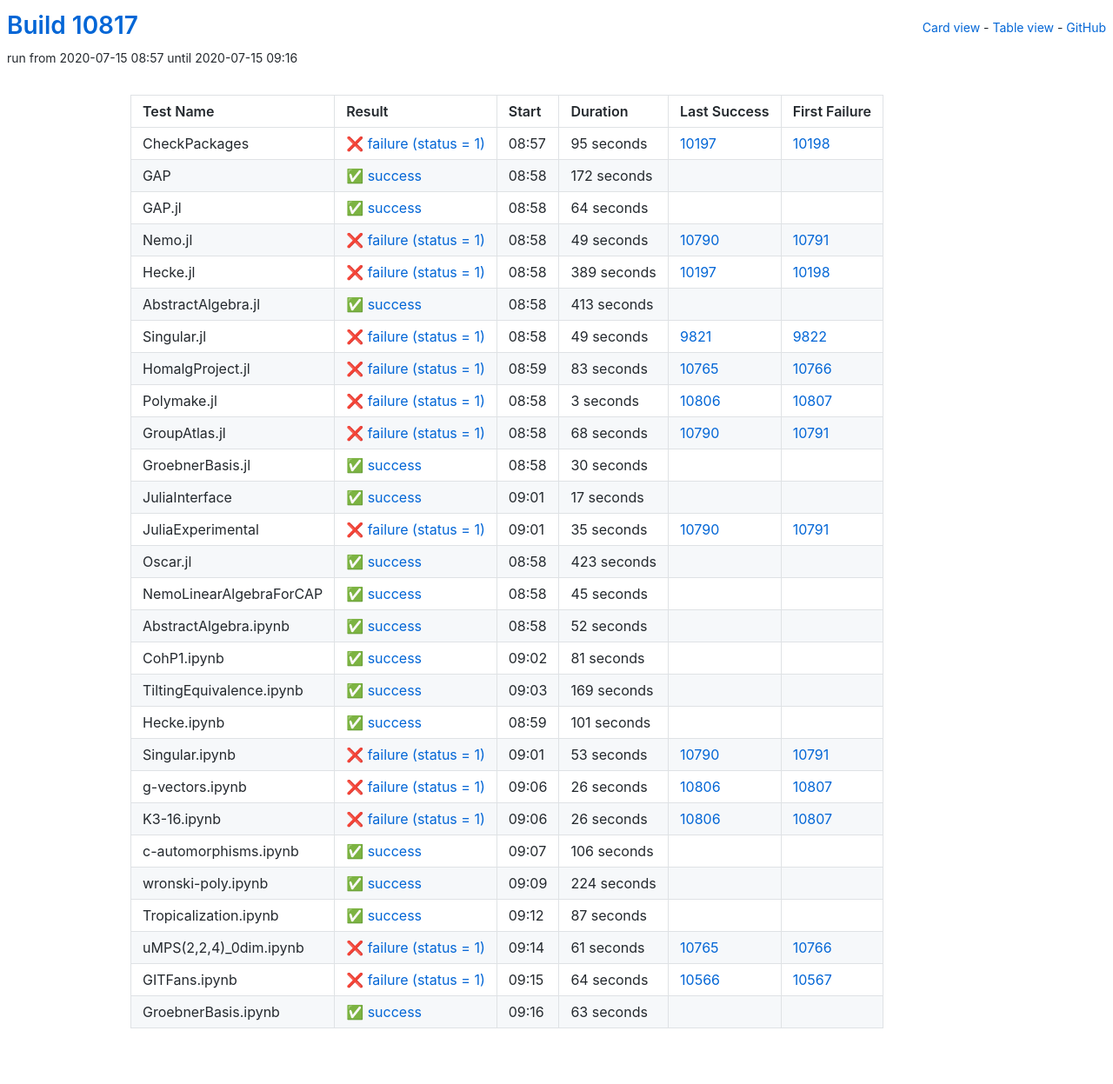
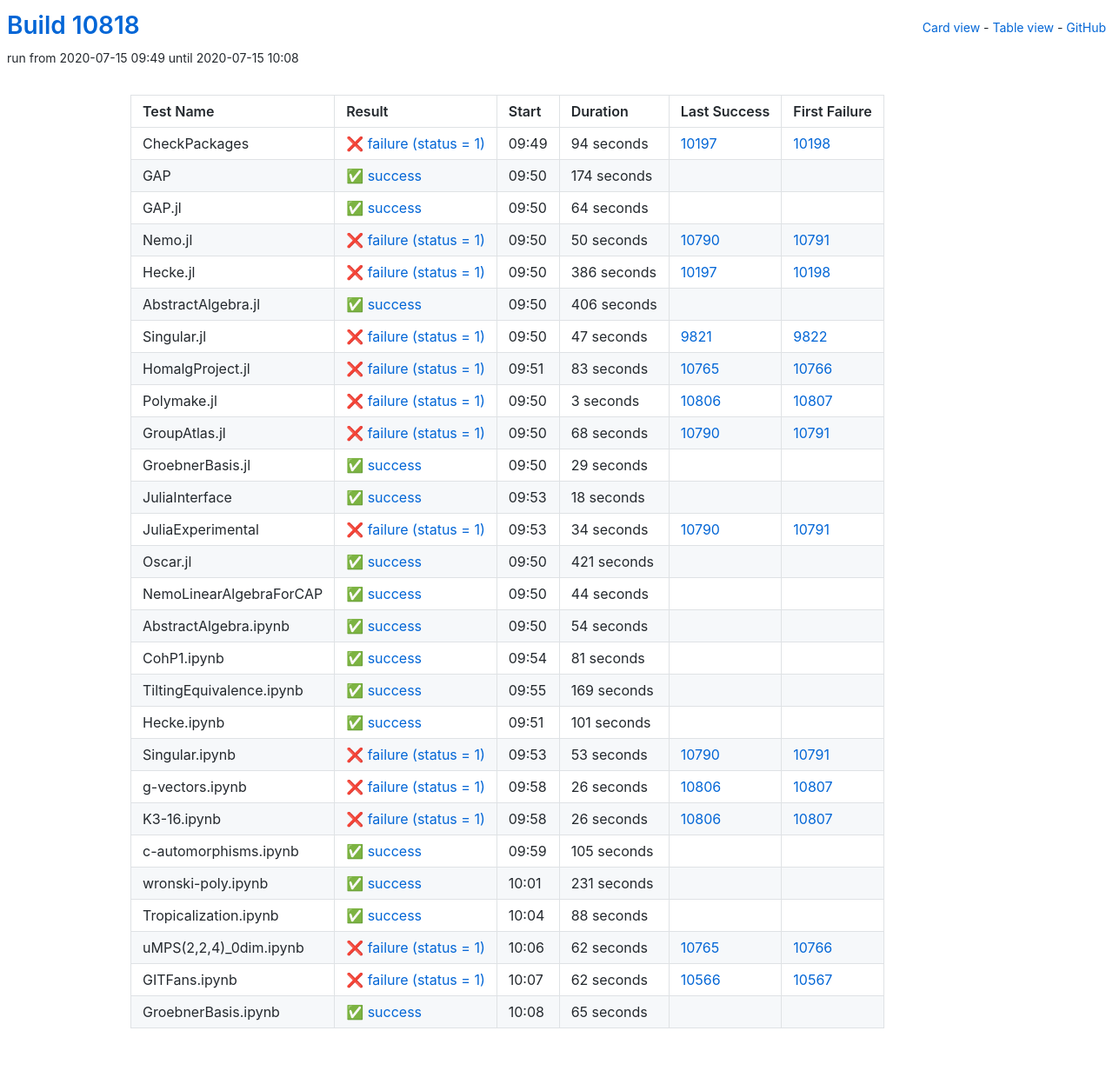
Before and after one commit to oscar-system/oscar-ci-status, a Jekyll site: the page built from table.html, in a window 1280 px wide. Shown: the whole page at 87% size. Built offline with Jekyll 4.4.1, drawn with Linux system fonts in a browser that asks for light colours.

Commit message:
Build #10818

```diff
--- a/_data/ci.yml
+++ b/_data/ci.yml
@@ -1,6 +1,6 @@
 ---
-build: 10817
-build_url: https://oscarci.mathematik.uni-kl.de/job/oscar/10817/
+build: 10818
+build_url: https://oscarci.mathematik.uni-kl.de/job/oscar/10818/
 job: oscar
 organization: oscar-system
 repo: oscar-ci-status
@@ -8,32 +8,32 @@
 tests:
 - name: CheckPackages
   id: checkpackages
-  log: https://oscarci.mathematik.uni-kl.de/job/oscar/10817/artifact/logs/build-10817/CheckPackages.log
-  start: 2020-07-15 08:57
+  log: https://oscarci.mathematik.uni-kl.de/job/oscar/10818/artifact/logs/build-10818/CheckPackages.log
+  start: 2020-07-15 09:49
   success: false
   exitcode: 1
   status: failure
-  duration: 95
+  duration: 94
   last_success: 10197
   last_success_url: https://oscarci.mathematik.uni-kl.de/job/oscar/10197/
   first_failure: 10198
   first_failure_url: https://oscarci.mathematik.uni-kl.de/job/oscar/10198/
 - name: GAP
   id: gap
-  log: https://oscarci.mathematik.uni-kl.de/job/oscar/10817/artifact/logs/build-10817/GAP.log
-  start: 2020-07-15 08:58
+  log: https://oscarci.mathematik.uni-kl.de/job/oscar/10818/artifact/logs/build-10818/GAP.log
+  start: 2020-07-15 09:50
   success: true
   exitcode: 0
   status: success
-  duration: 172
+  duration: 174
   last_success: false
   last_success_url:
   first_failure: false
   first_failure_url:
 - name: GAP.jl
   id: gap-jl
-  log: https://oscarci.mathematik.uni-kl.de/job/oscar/10817/artifact/logs/build-10817/GAP.jl.log
-  start: 2020-07-15 08:58
+  log: https://oscarci.mathematik.uni-kl.de/job/oscar/10818/artifact/logs/build-10818/GAP.jl.log
+  start: 2020-07-15 09:50
   success: true
   exitcode: 0
   status: success
@@ -44,56 +44,56 @@
   first_failure_url:
 - name: Nemo.jl
   id: nemo-jl
-  log: https://oscarci.mathematik.uni-kl.de/job/oscar/10817/artifact/logs/build-10817/Nemo.jl.log
-  start: 2020-07-15 08:58
+  log: https://oscarci.mathematik.uni-kl.de/job/oscar/10818/artifact/logs/build-10818/Nemo.jl.log
+  start: 2020-07-15 09:50
   success: false
   exitcode: 1
   status: failure
-  duration: 49
+  duration: 50
   last_success: 10790
   last_success_url: https://oscarci.mathematik.uni-kl.de/job/oscar/10790/
   first_failure: 10791
   first_failure_url: https://oscarci.mathematik.uni-kl.de/job/oscar/10791/
 - name: Hecke.jl
   id: hecke-jl
-  log: https://oscarci.mathematik.uni-kl.de/job/oscar/10817/artifact/logs/build-10817/Hecke.jl.log
-  start: 2020-07-15 08:58
+  log: https://oscarci.mathematik.uni-kl.de/job/oscar/10818/artifact/logs/build-10818/Hecke.jl.log
+  start: 2020-07-15 09:50
   success: false
   exitcode: 1
   status: failure
-  duration: 389
+  duration: 386
   last_success: 10197
   last_success_url: https://oscarci.mathematik.uni-kl.de/job/oscar/10197/
   first_failure: 10198
   first_failure_url: https://oscarci.mathematik.uni-kl.de/job/oscar/10198/
 - name: AbstractAlgebra.jl
   id: abstractalgebra-jl
-  log: https://oscarci.mathematik.uni-kl.de/job/oscar/10817/artifact/logs/build-10817/AbstractAlgebra.jl.log
-  start: 2020-07-15 08:58
+  log: https://oscarci.mathematik.uni-kl.de/job/oscar/10818/artifact/logs/build-10818/AbstractAlgebra.jl.log
+  start: 2020-07-15 09:50
   success: true
   exitcode: 0
   status: success
-  duration: 413
+  duration: 406
   last_success: false
   last_success_url:
   first_failure: false
   first_failure_url:
 - name: Singular.jl
   id: singular-jl
-  log: https://oscarci.mathematik.uni-kl.de/job/oscar/10817/artifact/logs/build-10817/Singular.jl.log
-  start: 2020-07-15 08:58
+  log: https://oscarci.mathematik.uni-kl.de/job/oscar/10818/artifact/logs/build-10818/Singular.jl.log
+  start: 2020-07-15 09:50
   success: false
   exitcode: 1
   status: failure
-  duration: 49
+  duration: 47
   last_success: 9821
   last_success_url: https://oscarci.mathematik.uni-kl.de/job/oscar/9821/
   first_failure: 9822
   first_failure_url: https://oscarci.mathematik.uni-kl.de/job/oscar/9822/
 - name: HomalgProject.jl
   id: homalgproject-jl
-  log: https://oscarci.mathematik.uni-kl.de/job/oscar/10817/artifact/logs/build-10817/HomalgProject.jl.log
-  start: 2020-07-15 08:59
+  log: https://oscarci.mathematik.uni-kl.de/job/oscar/10818/artifact/logs/build-10818/HomalgProject.jl.log
+  start: 2020-07-15 09:51
   success: false
   exitcode: 1
   status: failure
@@ -104,8 +104,8 @@
   first_failure_url: https://oscarci.mathematik.uni-kl.de/job/oscar/10766/
 - name: Polymake.jl
   id: polymake-jl
-  log: https://oscarci.mathematik.uni-kl.de/job/oscar/10817/artifact/logs/build-10817/Polymake.jl.log
-  start: 2020-07-15 08:58
+  log: https://oscarci.mathematik.uni-kl.de/job/oscar/10818/artifact/logs/build-10818/Polymake.jl.log
+  start: 2020-07-15 09:50
   success: false
   exitcode: 1
   status: failure
@@ -116,8 +116,8 @@
   first_failure_url: https://oscarci.mathematik.uni-kl.de/job/oscar/10807/
 - name: GroupAtlas.jl
   id: groupatlas-jl
-  log: https://oscarci.mathematik.uni-kl.de/job/oscar/10817/artifact/logs/build-10817/GroupAtlas.jl.log
-  start: 2020-07-15 08:58
+  log: https://oscarci.mathematik.uni-kl.de/job/oscar/10818/artifact/logs/build-10818/GroupAtlas.jl.log
+  start: 2020-07-15 09:50
   success: false
   exitcode: 1
   status: failure
@@ -128,80 +128,80 @@
   first_failure_url: https://oscarci.mathematik.uni-kl.de/job/oscar/10791/
 - name: GroebnerBasis.jl
   id: groebnerbasis-jl
-  log: https://oscarci.mathematik.uni-kl.de/job/oscar/10817/artifact/logs/build-10817/GroebnerBasis.jl.log
-  start: 2020-07-15 08:58
+  log: https://oscarci.mathematik.uni-kl.de/job/oscar/10818/artifact/logs/build-10818/GroebnerBasis.jl.log
+  start: 2020-07-15 09:50
   success: true
   exitcode: 0
   status: success
-  duration: 30
+  duration: 29
   last_success: false
   last_success_url:
   first_failure: false
   first_failure_url:
 - name: JuliaInterface
   id: juliainterface
-  log: https://oscarci.mathematik.uni-kl.de/job/oscar/10817/artifact/logs/build-10817/JuliaInterface.log
-  start: 2020-07-15 09:01
+  log: https://oscarci.mathematik.uni-kl.de/job/oscar/10818/artifact/logs/build-10818/JuliaInterface.log
+  start: 2020-07-15 09:53
   success: true
   exitcode: 0
   status: success
-  duration: 17
+  duration: 18
   last_success: false
   last_success_url:
   first_failure: false
   first_failure_url:
 - name: JuliaExperimental
   id: juliaexperimental
-  log: https://oscarci.mathematik.uni-kl.de/job/oscar/10817/artifact/logs/build-10817/JuliaExperimental.log
-  start: 2020-07-15 09:01
+  log: https://oscarci.mathematik.uni-kl.de/job/oscar/10818/artifact/logs/build-10818/JuliaExperimental.log
+  start: 2020-07-15 09:53
   success: false
   exitcode: 1
   status: failure
-  duration: 35
+  duration: 34
   last_success: 10790
   last_success_url: https://oscarci.mathematik.uni-kl.de/job/oscar/10790/
   first_failure: 10791
   first_failure_url: https://oscarci.mathematik.uni-kl.de/job/oscar/10791/
 - name: Oscar.jl
   id: oscar-jl
-  log: https://oscarci.mathematik.uni-kl.de/job/oscar/10817/artifact/logs/build-10817/Oscar.jl.log
-  start: 2020-07-15 08:58
+  log: https://oscarci.mathematik.uni-kl.de/job/oscar/10818/artifact/logs/build-10818/Oscar.jl.log
+  start: 2020-07-15 09:50
   success: true
   exitcode: 0
   status: success
-  duration: 423
+  duration: 421
   last_success: false
   last_success_url:
   first_failure: false
   first_failure_url:
 - name: NemoLinearAlgebraForCAP
   id: nemolinearalgebraforcap
-  log: https://oscarci.mathematik.uni-kl.de/job/oscar/10817/artifact/logs/build-10817/NemoLinearAlgebraForCAP.log
-  start: 2020-07-15 08:58
+  log: https://oscarci.mathematik.uni-kl.de/job/oscar/10818/artifact/logs/build-10818/NemoLinearAlgebraForCAP.log
+  start: 2020-07-15 09:50
   success: true
   exitcode: 0
   status: success
-  duration: 45
+  duration: 44
   last_success: false
   last_success_url:
   first_failure: false
   first_failure_url:
 - name: AbstractAlgebra.ipynb
   id: abstractalgebra-ipynb
-  log: https://oscarci.mathematik.uni-kl.de/job/oscar/10817/artifact/logs/build-10817/AbstractAlgebra.ipynb.log
-  start: 2020-07-15 08:58
+  log: https://oscarci.mathematik.uni-kl.de/job/oscar/10818/artifact/logs/build-10818/AbstractAlgebra.ipynb.log
+  start: 2020-07-15 09:50
   success: true
   exitcode: 0
   status: success
-  duration: 52
+  duration: 54
   last_success: false
   last_success_url:
   first_failure: false
   first_failure_url:
 - name: CohP1.ipynb
   id: cohp1-ipynb
-  log: https://oscarci.mathematik.uni-kl.de/job/oscar/10817/artifact/logs/build-10817/CohP1.ipynb.log
-  start: 2020-07-15 09:02
+  log: https://oscarci.mathematik.uni-kl.de/job/oscar/10818/artifact/logs/build-10818/CohP1.ipynb.log
+  start: 2020-07-15 09:54
   success: true
   exitcode: 0
   status: success
@@ -212,8 +212,8 @@
   first_failure_url:
 - name: TiltingEquivalence.ipynb
   id: tiltingequivalence-ipynb
-  log: https://oscarci.mathematik.uni-kl.de/job/oscar/10817/artifact/logs/build-10817/TiltingEquivalence.ipynb.log
-  start: 2020-07-15 09:03
+  log: https://oscarci.mathematik.uni-kl.de/job/oscar/10818/artifact/logs/build-10818/TiltingEquivalence.ipynb.log
+  start: 2020-07-15 09:55
   success: true
   exitcode: 0
   status: success
@@ -224,8 +224,8 @@
   first_failure_url:
 - name: Hecke.ipynb
   id: hecke-ipynb
-  log: https://oscarci.mathematik.uni-kl.de/job/oscar/10817/artifact/logs/build-10817/Hecke.ipynb.log
-  start: 2020-07-15 08:59
+  log: https://oscarci.mathematik.uni-kl.de/job/oscar/10818/artifact/logs/build-10818/Hecke.ipynb.log
+  start: 2020-07-15 09:51
   success: true
   exitcode: 0
   status: success
@@ -236,8 +236,8 @@
   first_failure_url:
 - name: Singular.ipynb
   id: singular-ipynb
-  log: https://oscarci.mathematik.uni-kl.de/job/oscar/10817/artifact/logs/build-10817/Singular.ipynb.log
-  start: 2020-07-15 09:01
+  log: https://oscarci.mathematik.uni-kl.de/job/oscar/10818/artifact/logs/build-10818/Singular.ipynb.log
+  start: 2020-07-15 09:53
   success: false
   exitcode: 1
   status: failure
@@ -248,8 +248,8 @@
   first_failure_url: https://oscarci.mathematik.uni-kl.de/job/oscar/10791/
 - name: g-vectors.ipynb
   id: g-vectors-ipynb
-  log: https://oscarci.mathematik.uni-kl.de/job/oscar/10817/artifact/logs/build-10817/g-vectors.ipynb.log
-  start: 2020-07-15 09:06
+  log: https://oscarci.mathematik.uni-kl.de/job/oscar/10818/artifact/logs/build-10818/g-vectors.ipynb.log
+  start: 2020-07-15 09:58
   success: false
   exitcode: 1
   status: failure
@@ -260,8 +260,8 @@
   first_failure_url: https://oscarci.mathematik.uni-kl.de/job/oscar/10807/
 - name: K3-16.ipynb
   id: k3-16-ipynb
-  log: https://oscarci.mathematik.uni-kl.de/job/oscar/10817/artifact/logs/build-10817/K3-16.ipynb.log
-  start: 2020-07-15 09:06
+  log: https://oscarci.mathematik.uni-kl.de/job/oscar/10818/artifact/logs/build-10818/K3-16.ipynb.log
+  start: 2020-07-15 09:58
   success: false
   exitcode: 1
   status: failure
@@ -272,72 +272,72 @@
   first_failure_url: https://oscarci.mathematik.uni-kl.de/job/oscar/10807/
 - name: c-automorphisms.ipynb
   id: c-automorphisms-ipynb
-  log: https://oscarci.mathematik.uni-kl.de/job/oscar/10817/artifact/logs/build-10817/c-automorphisms.ipynb.log
-  start: 2020-07-15 09:07
+  log: https://oscarci.mathematik.uni-kl.de/job/oscar/10818/artifact/logs/build-10818/c-automorphisms.ipynb.log
+  start: 2020-07-15 09:59
   success: true
   exitcode: 0
   status: success
-  duration: 106
+  duration: 105
   last_success: false
   last_success_url:
   first_failure: false
   first_failure_url:
 - name: wronski-poly.ipynb
   id: wronski-poly-ipynb
-  log: https://oscarci.mathematik.uni-kl.de/job/oscar/10817/artifact/logs/build-10817/wronski-poly.ipynb.log
-  start: 2020-07-15 09:09
+  log: https://oscarci.mathematik.uni-kl.de/job/oscar/10818/artifact/logs/build-10818/wronski-poly.ipynb.log
+  start: 2020-07-15 10:01
   success: true
   exitcode: 0
   status: success
-  duration: 224
+  duration: 231
   last_success: false
   last_success_url:
   first_failure: false
   first_failure_url:
 - name: Tropicalization.ipynb
   id: tropicalization-ipynb
-  log: https://oscarci.mathematik.uni-kl.de/job/oscar/10817/artifact/logs/build-10817/Tropicalization.ipynb.log
-  start: 2020-07-15 09:12
+  log: https://oscarci.mathematik.uni-kl.de/job/oscar/10818/artifact/logs/build-10818/Tropicalization.ipynb.log
+  start: 2020-07-15 10:04
   success: true
   exitcode: 0
   status: success
-  duration: 87
+  duration: 88
   last_success: false
   last_success_url:
   first_failure: false
   first_failure_url:
 - name: uMPS(2,2,4)_0dim.ipynb
   id: umps-2-2-4-0dim-ipynb
-  log: https://oscarci.mathematik.uni-kl.de/job/oscar/10817/artifact/logs/build-10817/uMPS-2-2-4-_0dim.ipynb.log
-  start: 2020-07-15 09:14
+  log: https://oscarci.mathematik.uni-kl.de/job/oscar/10818/artifact/logs/build-10818/uMPS-2-2-4-_0dim.ipynb.log
+  start: 2020-07-15 10:06
   success: false
   exitcode: 1
   status: failure
-  duration: 61
+  duration: 62
   last_success: 10765
   last_success_url: https://oscarci.mathematik.uni-kl.de/job/oscar/10765/
   first_failure: 10766
   first_failure_url: https://oscarci.mathematik.uni-kl.de/job/oscar/10766/
 - name: GITFans.ipynb
   id: gitfans-ipynb
-  log: https://oscarci.mathematik.uni-kl.de/job/oscar/10817/artifact/logs/build-10817/GITFans.ipynb.log
-  start: 2020-07-15 09:15
+  log: https://oscarci.mathematik.uni-kl.de/job/oscar/10818/artifact/logs/build-10818/GITFans.ipynb.log
+  start: 2020-07-15 10:07
   success: false
   exitcode: 1
   status: failure
-  duration: 64
+  duration: 62
   last_success: 10566
   last_success_url: https://oscarci.mathematik.uni-kl.de/job/oscar/10566/
   first_failure: 10567
   first_failure_url: https://oscarci.mathematik.uni-kl.de/job/oscar/10567/
 - name: GroebnerBasis.ipynb
   id: groebnerbasis-ipynb
-  log: https://oscarci.mathematik.uni-kl.de/job/oscar/10817/artifact/logs/build-10817/GroebnerBasis.ipynb.log
-  start: 2020-07-15 09:16
+  log: https://oscarci.mathematik.uni-kl.de/job/oscar/10818/artifact/logs/build-10818/GroebnerBasis.ipynb.log
+  start: 2020-07-15 10:08
   success: true
   exitcode: 0
   status: success
-  duration: 63
+  duration: 65
   last_success: false
   last_success_url:
   first_failure: false
```
Also changed, not shown: README.md.
